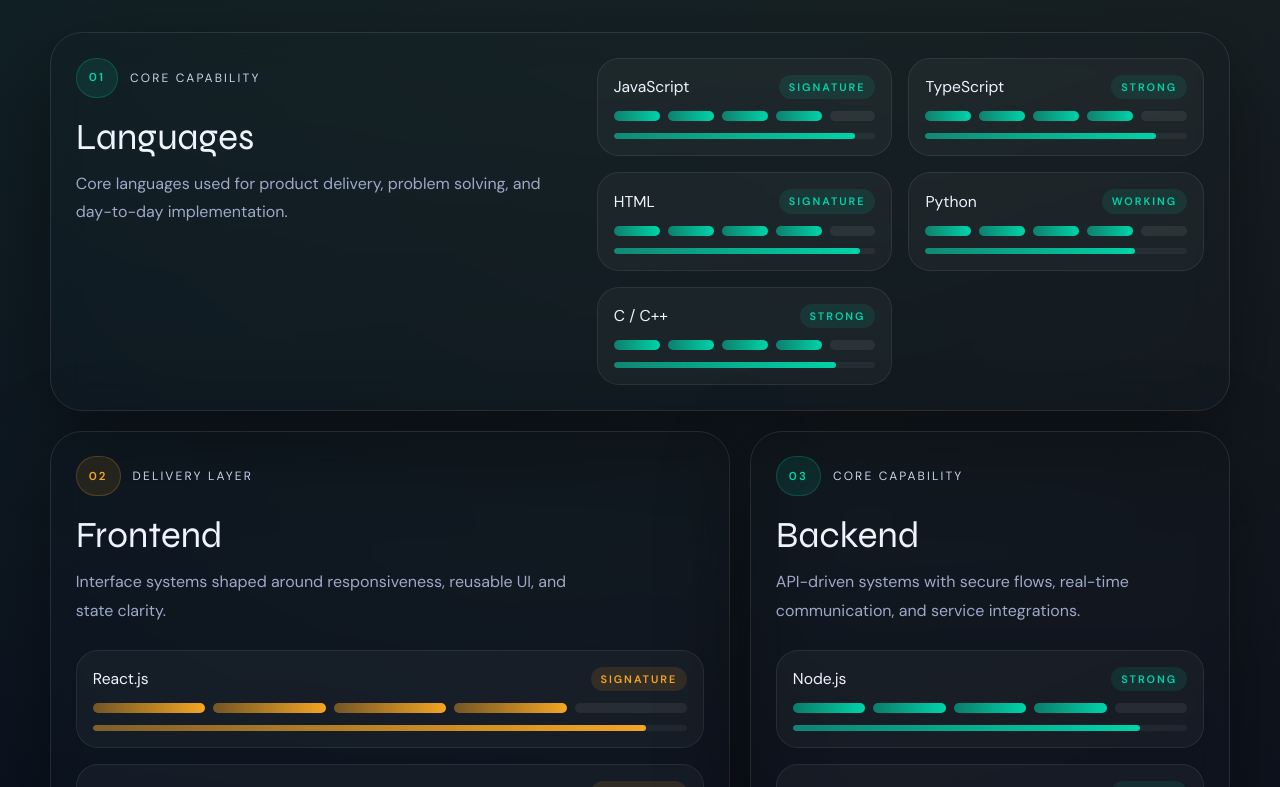
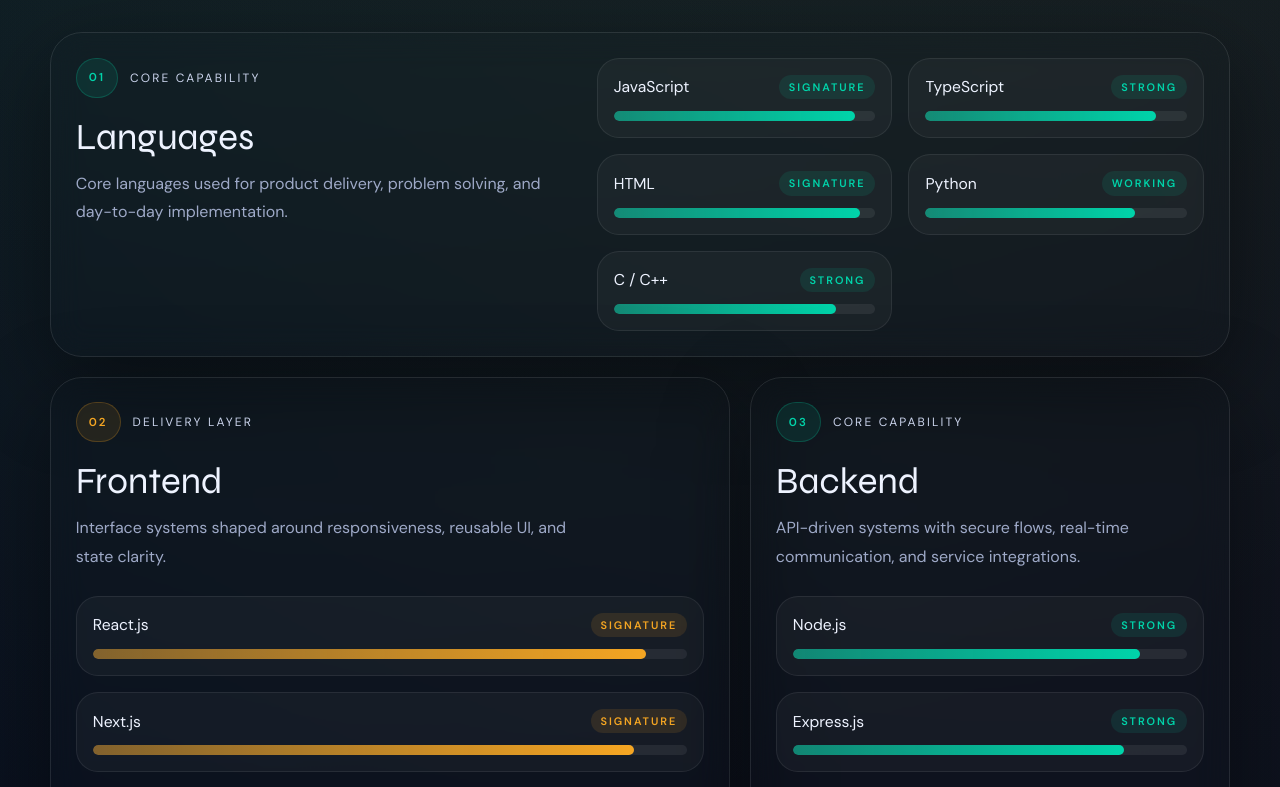
Before and after one commit to shifa-s11/portfolio, a Next.js app: page / in a window 1280 px wide. Shown: the part 2313-3100 px from the top of the page. Built offline with nearby package versions, Linux system fonts and the light colour scheme.

Commit message:
added readme and edit skills section

```diff
--- a/app/page.tsx
+++ b/app/page.tsx
@@ -984,27 +984,7 @@
                         </span>
                       </div>
 
-                      <div className="mt-3 flex items-center gap-2">
-                        {Array.from({ length: 5 }).map((_, levelIndex) => {
-                          const active = skill.level >= (levelIndex + 1) * 20;
-
-                          return (
-                            <span
-                              key={`${skill.name}-${levelIndex}`}
-                              className={[
-                                "h-2.5 flex-1 rounded-full transition-colors duration-300",
-                                active
-                                  ? group.accent === "teal"
-                                    ? "bg-[linear-gradient(90deg,rgba(0,212,170,0.52),var(--teal))]"
-                                    : "bg-[linear-gradient(90deg,rgba(245,166,35,0.42),var(--amber))]"
-                                  : "bg-white/[0.07]",
-                              ].join(" ")}
-                            />
-                          );
-                        })}
-                      </div>
-
-                      <div className="mt-3 h-1.5 overflow-hidden rounded-full bg-white/[0.05]">
+                      <div className="mt-3 h-2.5 overflow-hidden rounded-full bg-white/[0.07]">
                         <div
                           className={[
                             "h-full rounded-full transition-[width] duration-[1150ms] [transition-timing-function:cubic-bezier(0.2,0.8,0.2,1)]",
```
Also changed, not shown: 1 other file (tests, documents, lock files or other folders).
